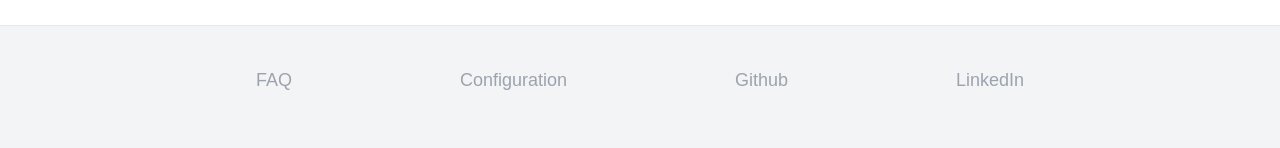
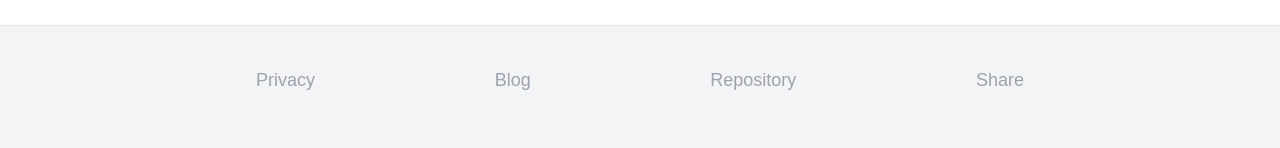
Before and after one commit to ronnapatp/ronnapat.com, a Next.js app: page /en-us in a window 1280 px wide. Shown: the part 1302-1450 px from the top of the page. Built offline with nearby package versions, Linux system fonts and the light colour scheme; no server answers.

Commit message:
Update footer

```diff
--- a/components/footer.js
+++ b/components/footer.js
@@ -5,22 +5,22 @@ export default function footer(){
             <ul className="max-w-screen-md mx-auto text-lg font-light flex flex-wrap justify-between">
                 <li className="my-2">
                     <a className="text-gray-400 hover:text-gray-800 transition-colors duration-200" href="#">
-                        FAQ
+                        Privacy
                     </a>
                 </li>
                 <li className="my-2">
                     <a className="text-gray-400 hover:text-gray-800 transition-colors duration-200" href="#">
-                        Configuration
+                        Blog
                     </a>
                 </li>
                 <li className="my-2">
                     <a className="text-gray-400 hover:text-gray-800 transition-colors duration-200" href="#">
-                        Github
+                        Repository
                     </a>
                 </li>
                 <li className="my-2">
                     <a className="text-gray-400 hover:text-gray-800 transition-colors duration-200" href="#">
-                        LinkedIn
+                        Share
                     </a>
                 </li>
             </ul>
```
